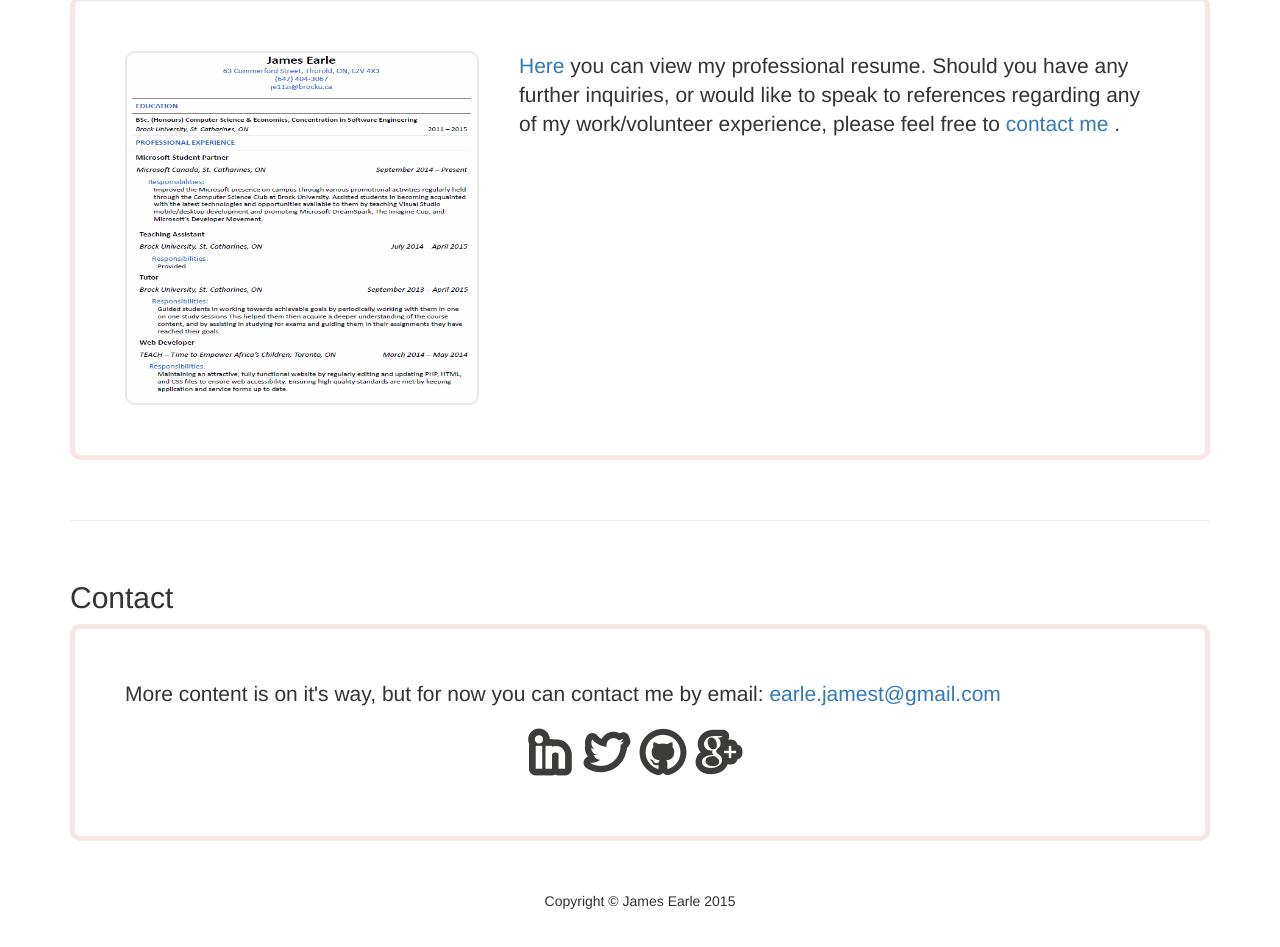
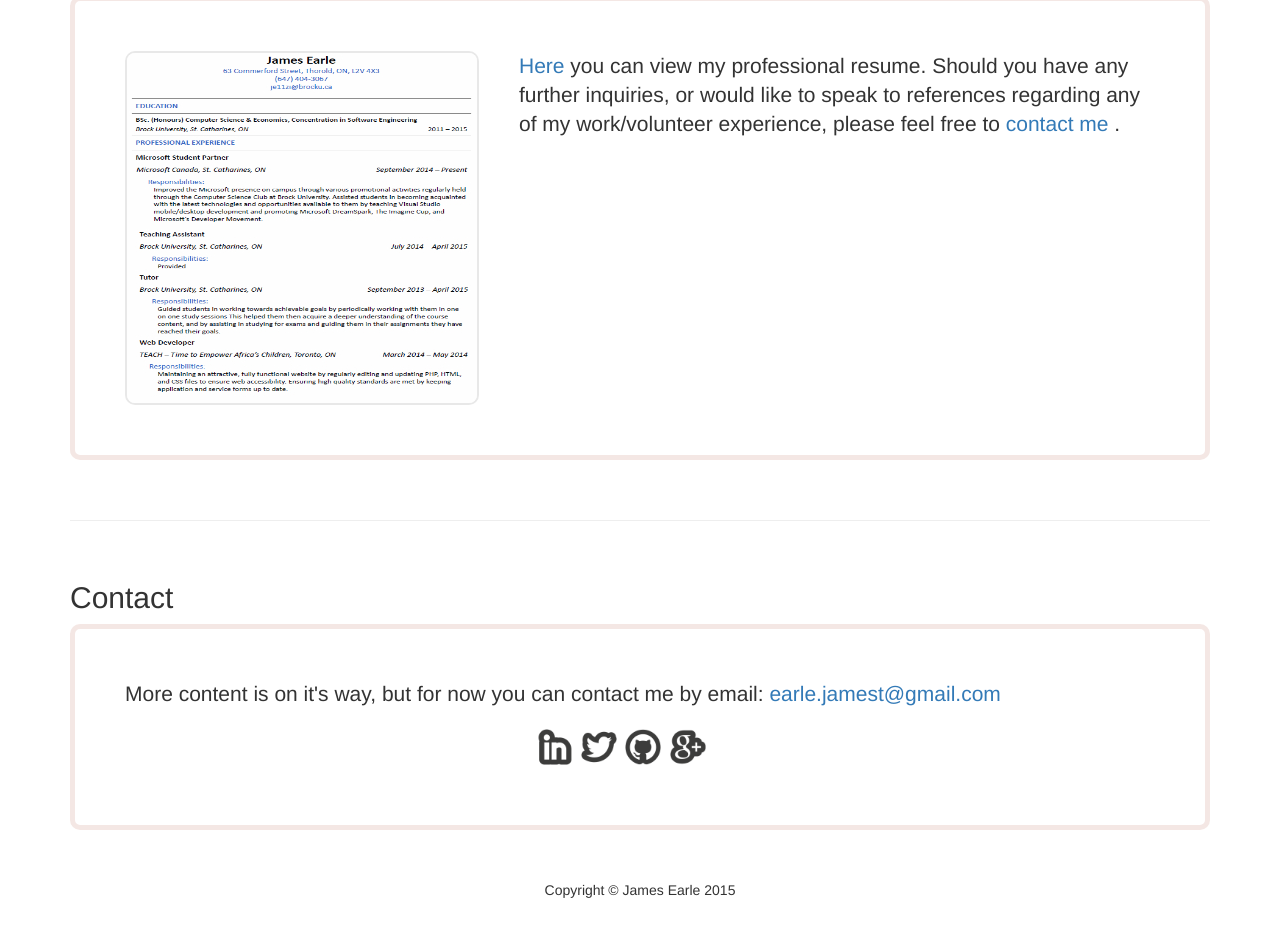
Before and after one commit to JamesEarle/PersonalWebsite, a plain HTML site: page index.html in a window 1280 px wide. Shown: the part 3103-4050 px from the top of the page. Drawn offline with Linux system fonts and the light colour scheme.

Commit message:
new tabs for links, smaller icon sizes

```diff
--- a/css/one-page-wonder.css
+++ b/css/one-page-wonder.css
@@ -30,6 +30,7 @@ body {
     display: inline;
     text-align: center;
     margin:0px;
+    padding:0px;
     text-decoration: none !important;
 }
 
@@ -55,8 +56,13 @@ body {
 
 /*Probably wont use this one, looks odd with two grey bars*/
 .header-round-sub {
+    width: 23%;
     border-radius: 25px;
-    width: 25%;
+}
+
+.img-icon {
+    width: 36px;
+    height: 36px;
 }
 
 .header-round {
--- a/index.html
+++ b/index.html
@@ -69,15 +69,7 @@
     <header class="header-image">
         <div class="headline">
             <div class="container center">
-                <h2 class="header-round">
-                    James Earle
-                <!-- Could separate this into two grey bars using a second h2 and the marked css class,
-                but looks better with one larger bar. Use classes "header-round-sub container center" for h2 if so-->
-
-                </h2>
-                <!-- Rounded corners on this container-->
-                <!-- Put a thin bar <h3> that will rotate and contains icons of technologies I am familiar with-->
-                <!-- Either that or a social network bar, facebook, twitter, linkedin, google+, github-->
+                <h2 class="header-round">James Earle</h2>
             </div>
         </div>
     </header>
@@ -104,7 +96,7 @@
         <!-- Second Featurette -->
         <h2>Personal Projects</h2>
         <div class="featurette">
-            <a href="http://www.relicapp.net" title="Relic App Homepage" alt="Read more about Relic">
+            <a href="http://www.relicapp.net" target="_blank" title="Relic App Homepage" alt="Read more about Relic">
                 <img class="featurette-image img-responsive pull-left" src="img/relic-350x350.jpg">
             </a>
             <h2 class="featurette-heading">Relic</h2>
@@ -112,7 +104,7 @@
                 It makes use of Android and iOS platforms, as well as a central MySQL database using PHP services for data transfer.</p>
 
             <p class="lead">While originally for a capstone project course, myself and the associated developers have continued to pursue the idea to see how it may benefit local students. Read more
-                <a href="http://www.relicapp.net">here</a>, or see below for a commercial outlining the application.
+                <a href="http://www.relicapp.net" target="_blank">here</a>, or see below for a commercial outlining the application.
             </p>
 
             <hr class="featurette-divider-sub">
@@ -126,11 +118,11 @@
 
         <!-- Third Featurette -->
         <div class="featurette">
-            <a href="http://www.csbreakdown.com" title="CS Breakdown Homepage" alt="Read more about CS Breakdown">
+            <a href="http://www.csbreakdown.com" target="_blank" title="CS Breakdown Homepage" alt="Read more about CS Breakdown">
                 <img class="featurette-image img-responsive pull-left" src="img/csbreakdown-350x350.jpg">
             </a>
             <h2 class="featurette-heading">CS Breakdown</h2>
-            <p class="lead">CS Breakdown is an educational series on topics in Computer Science ranging from advanced algorithm design to detailed mathematical proofs. The series aims to provide high quality, in depth, and understandable instruction on the selected topics to benefit future Computer Science students. Similar to Relic, this application also began as a collaboration for course work with an academic colleague, but has since grown beyond the scope of the classroom. It is hoped that in the near future we will have videos targeting people of all skill levels. Read more, or watch a video at the <a href="http://www.csbreakdown.com">CS Breakdown Homepage.</a>
+            <p class="lead">CS Breakdown is an educational series on topics in Computer Science ranging from advanced algorithm design to detailed mathematical proofs. The series aims to provide high quality, in depth, and understandable instruction on the selected topics to benefit future Computer Science students. Similar to Relic, this application also began as a collaboration for course work with an academic colleague, but has since grown beyond the scope of the classroom. It is hoped that in the near future we will have videos targeting people of all skill levels. Read more, or watch a video at the <a href="http://www.csbreakdown.com" target="_blank">CS Breakdown Homepage.</a>
             </p>
         </div>
 
@@ -142,8 +134,8 @@
                 <img class="featurette-image img-responsive pull-left bordered" src="img/resume-snapshot-350x350.jpg">
             </a>
             <p class="lead">
-                    <a href="docs/JamesEarleResume.pdf" title="James Earle Resume" alt="James Earle Resume">Here</a> you can view my professional resume. Should you have any further inquiries, or would like to speak to references regarding any of my work/volunteer experience, please feel free to <a class="scroll" href="#contact">contact me
-                    </a>.
+                <a href="docs/JamesEarleResume.pdf" target="_blank" title="James Earle Resume" alt="James Earle Resume">Here</a> you can view my professional resume. Should you have any further inquiries, or would like to speak to references regarding any of my work/volunteer experience, please feel free to <a class="scroll" href="#contact">contact me
+                </a>.
             </p>
         </div>
 
@@ -161,20 +153,20 @@
 
             <!-- Icons available under the Creative Commons license (Attribution 2.5 Generic) by MaxXx via IconFinder.com -->
             <h2 class="header-round-sub container center">
-                <a class="header-icon" href="https://www.linkedin.com/in/jamesearlemsp">
-                    <img src="img/linkedin-icon-48x48.png">
+                <a class="header-icon" href="https://www.linkedin.com/in/jamesearlemsp" target="_blank">
+                    <img src="img/linkedin-icon-48x48.png" class="img-icon">
                 </a>
 
-                <a class="header-icon" href="https://twitter.com/JamesMSP">
-                    <img src="img/twitter-icon-48x48.png">
+                <a class="header-icon" href="https://twitter.com/JamesMSP" target="_blank">
+                    <img src="img/twitter-icon-48x48.png" class="img-icon">
                 </a>
 
-                <a class="header-icon" href="https://github.com/JamesEarle">
-                    <img src="img/github-icon-48x48.png">
+                <a class="header-icon" href="https://github.com/JamesEarle" target="_blank">
+                    <img src="img/github-icon-48x48.png" class="img-icon">
                 </a>
 
-                <a class="header-icon" href="https://plus.google.com/102662274438694802928/posts">
-                    <img src="img/google-plus-icon-48x48.png">
+                <a class="header-icon" href="https://plus.google.com/102662274438694802928/posts" target="_blank">
+                    <img src="img/google-plus-icon-48x48.png" class="img-icon">
                 </a>
             </h2>
 
```
